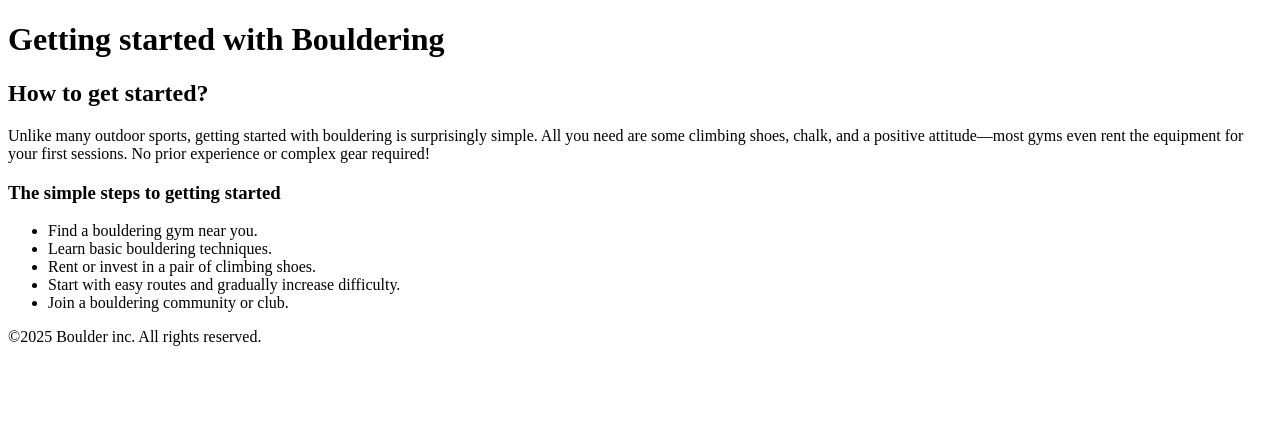
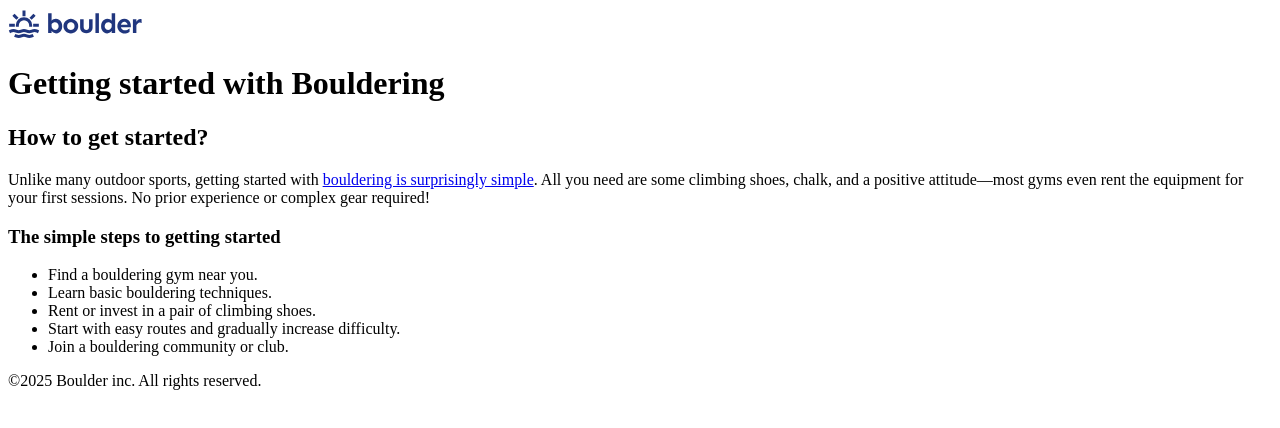
Before and after one commit to akanji-00/absolute-beginner-css, a plain HTML site: page getting-started.html in a window 1280 px wide. Drawn offline with Linux system fonts and the light colour scheme.

Commit message:
Added logo and images

```diff
--- a/getting-started.html
+++ b/getting-started.html
@@ -9,6 +9,7 @@
   <body>
     <header>
       <!--Logo goes here-->
+      <img src="images/logo.svg" alt="Boulder Inc." />
     </header>
 
     <main>
@@ -17,10 +18,11 @@
       <section>
         <h2>How to get started?</h2>
         <p>
-          Unlike many outdoor sports, getting started with bouldering is
-          surprisingly simple. All you need are some climbing shoes, chalk, and
-          a positive attitude—most gyms even rent the equipment for your first
-          sessions. No prior experience or complex gear required!
+          Unlike many outdoor sports, getting started with
+          <a href="index.html">bouldering is surprisingly simple</a>. All you
+          need are some climbing shoes, chalk, and a positive attitude—most gyms
+          even rent the equipment for your first sessions. No prior experience
+          or complex gear required!
         </p>
 
         <h3>The simple steps to getting started</h3>
```
Also changed, not shown: index.html (+10 -1 lines).
